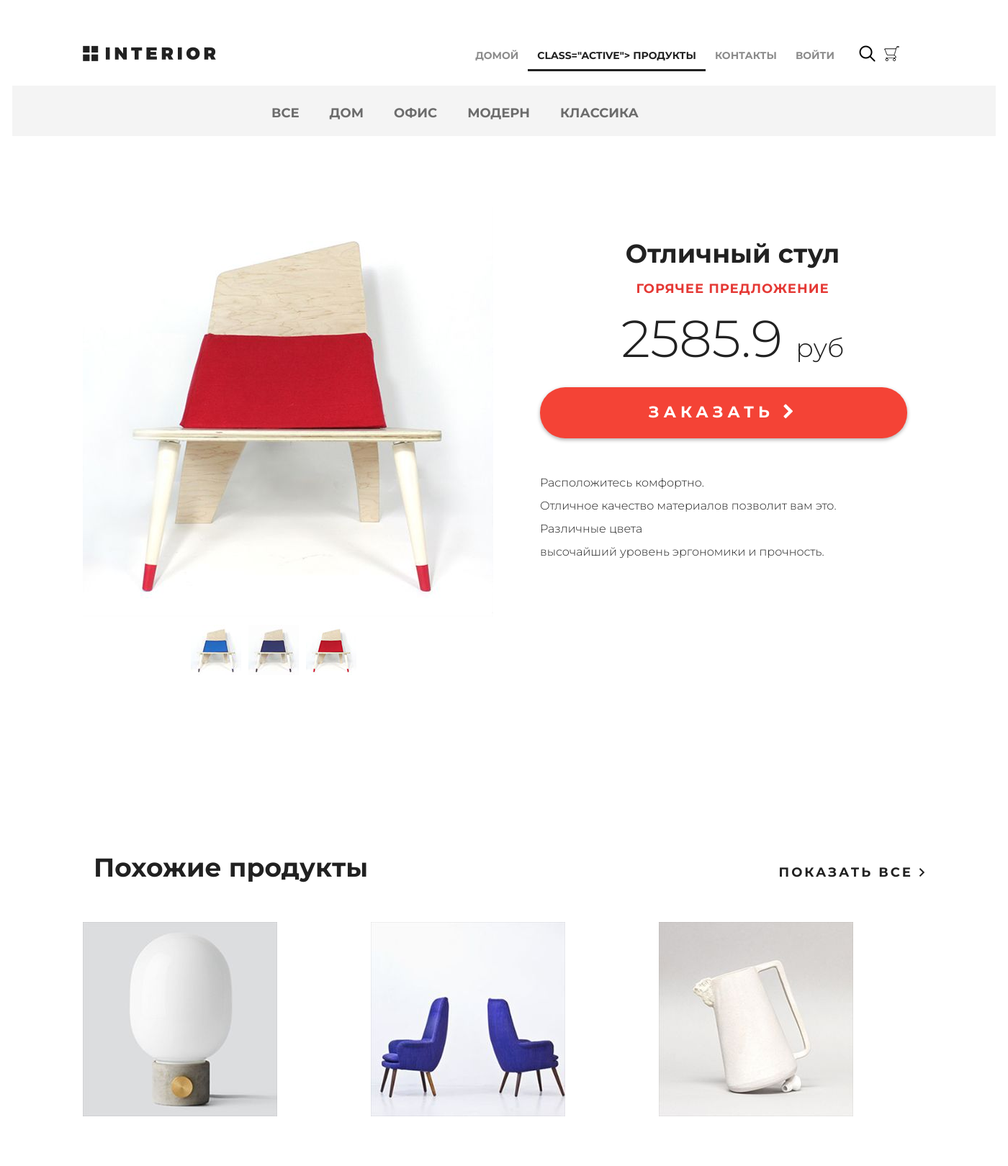
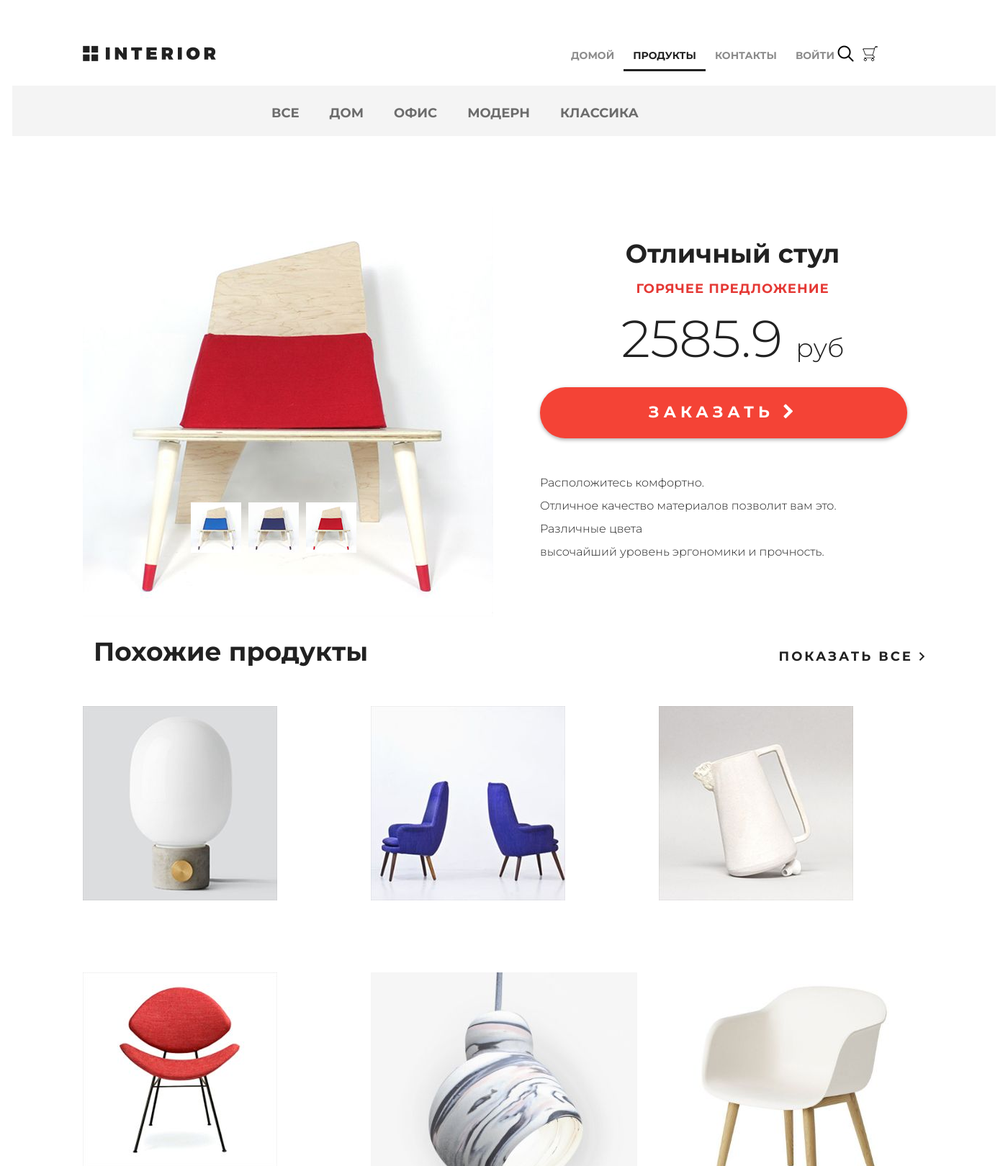
Before and after one commit to max31ru12/geekshop, a Django app: page /products/ in a window 1400 px wide. Shown: the top 1620 px of the page at 72% size. Run offline with Django 3.2, Linux system fonts and the light colour scheme; data comes from the database, SQL or seed files in the repository.

Commit message:
Lesson 6. Basket extension

```diff
--- a/mainapp/templates/mainapp/includes/inc_menu.html
+++ b/mainapp/templates/mainapp/includes/inc_menu.html
@@ -7,11 +7,7 @@
     </li>
     <li>
         <a href="{% url 'products:index' %}"
-
             class="{% if request.resolver_match.namespace == 'products' %}active{% endif %}">
-
-            class="{% if request.resolver_match.url_name == 'index' %}active{% endif %}">
-
             продукты
         </a>
     </li>
@@ -38,6 +34,8 @@
 <a href="#" class="search"></a>
 <a href="{% url 'basket:view' %}" class="basket">
     <span>
-        {% if basket %} {{ basket|length }} {% endif %}
+        {% if basket %}
+            {{ basket.0.total_cost|floatformat:0 }} руб ({{ basket.0.total_quantity }} шт)
+        {% endif %}
     </span>
 </a>
--- a/static/style.css
+++ b/static/style.css
@@ -323,7 +324,8 @@ html, body {
 	background-image: url(/static/img/search.png);
 	position: absolute;
 	top: 63px;
-	left: 1176px;
+	/*left: 1176px;*/
+	left: 1146px;
 }
 
 .basket {
@@ -333,13 +335,16 @@ html, body {
 	background-image: url(/static/img/basket.png);
 	position: absolute;
 	top: 63px;
-	left: 1210px;
+	/*left: 1210px;*/
+	left: 1180px;
 	text-decoration: none;
 	color: #555;
 }
 
 .basket span {
-	margin-left: 25px;
+	display: block;
+	margin-left: 30px;
+	width: 150px;
 }
 
 .clearfix:after {
@@ -1232,7 +1237,8 @@ td:first-child {
 	padding-left: 98px;
 	padding-right: 98px;
 	margin-top: 98px;
-	height: 651px;
+	/*height: 651px; */
+	height: 551px;
 }
 
 .details-slider {
@@ -1243,7 +1249,8 @@ td:first-child {
 
 .slider-product {
 	width: 570px;
-	height: 570px;
+	/*height: 570px;*/
+	height: 400px;
 }
 
 .slider-control {
@@ -1365,16 +1372,19 @@ td:first-child {
 }
 
 .related .title {
-	height: 343px;
+	/*height: 343px;*/
+	height: 143px;
 	margin-right: 0;
 }
 
 .related .title h2 {
-	margin-top: 245px;
+	/*margin-top: 245px;*/
+	margin-top: 45px;
 }
 
 .related .title .explore {
-	margin-top: 262px;
+	/*margin-top: 262px;*/
+	margin-top: 62px;
 }
 
 .related-products {
```
Also changed, not shown: other parts of static/style.css (+2 -76 lines), basketapp/models.py (+19 -0 lines).
